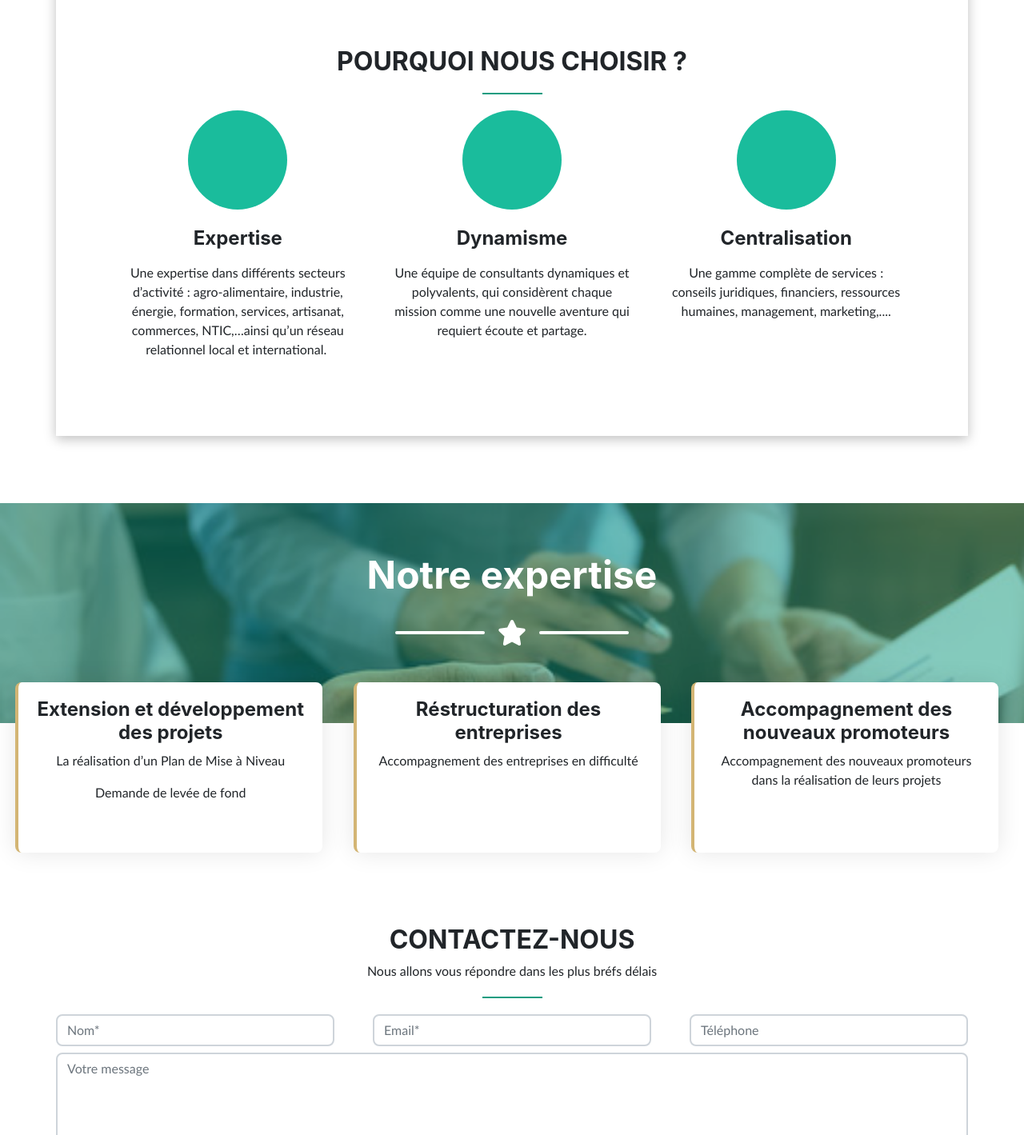
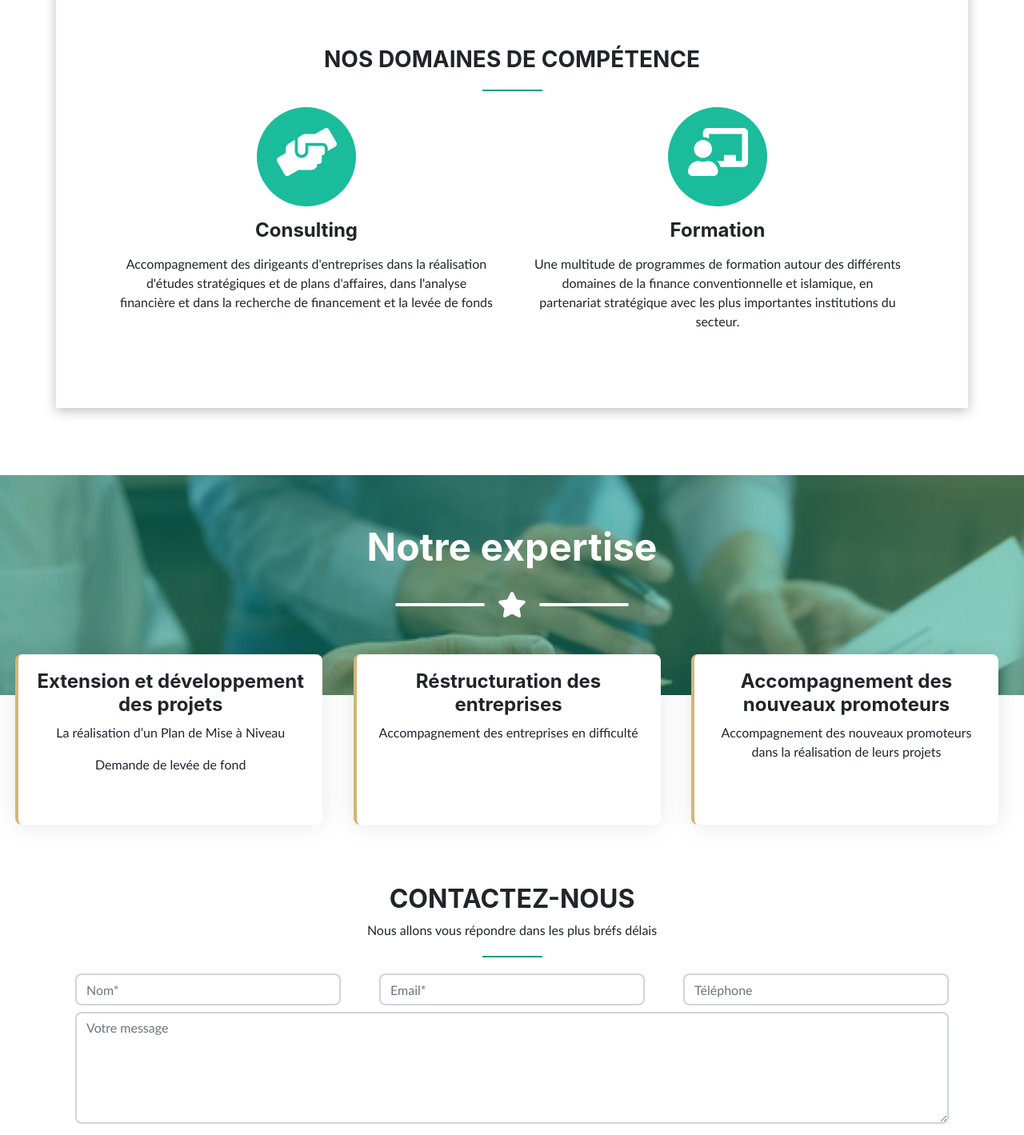
Before and after one commit to Houssem-Chaouachi/abrar-site, an Angular app: page /AFC in a window 1280 px wide. Shown: the part 780-2199 px from the top of the page at 80% size. Built offline with nearby package versions, Linux system fonts and the light colour scheme; a web font is replaced by a local one.

Commit message:
Afc Component updated v2

```diff
--- a/src/app/afc/afc.component.css
+++ b/src/app/afc/afc.component.css
@@ -11,6 +11,11 @@
     bottom:0px;
     left: 0px;
     right: 0px;
+}
+.logo-style{
+    width: 140px;
+    border-radius: 8px;
+    background-color:rgb(255, 255, 255)
 }
 .separator-line {
     height: 2px;
@@ -58,7 +63,7 @@ border-radius: 8px;
     box-shadow: 0 0 30px 0 rgba(0,0,0,.1);
     margin: -4% 2% 2% 1%;
     padding: 20px;
-    display:inline-table;
+    display:table-row;
     background-color: #ffffff;
     text-align: center;
     z-index: 1;
@@ -73,3 +78,8 @@ border-radius: 8px;
     padding: initial;
     padding-bottom: 65px;
 }
+.icon-size{
+    font-size: 60px;
+    margin-top: 26px;
+    color: rgb(255, 255, 255);
+}
--- a/src/app/afc/afc.component.html
+++ b/src/app/afc/afc.component.html
@@ -1,6 +1,6 @@
 <body id="page-top">
     <nav class="navbar navbar-expand-lg bg-secondary fixed-top activate.bs.scrollspy text-white">
-        <div class="container"><a class="navbar-brand js-scroll-trigger">Abrar One</a>
+        <div class="container"><img class="logo-style" src="../../assets/assets/img/portfolio/AFC.png" alt="">
             <button class="navbar-toggler navbar-toggler-right font-weight-bold bg-primary text-white rounded"
                 type="button" data-toggle="collapse" data-target="#navbarResponsive" aria-controls="navbarResponsive"
                 aria-expanded="false" aria-label="Toggle navigation">Menu <i class="fas fa-bars"></i></button>
@@ -56,53 +56,42 @@
         <div class="item" data-aos="fade-up">
             <div class="container container-style">
                 <div class="text-center">
-                    <h2 class="section-heading text-uppercase">Pourquoi nous choisir ?</h2>
+                    <h3 class="section-heading text-uppercase">NOS DOMAINES DE COMPÉTENCE</h3>
                     <div class="separator-line"></div>
                 </div>
                 <div class="row text-center">
-                    <div class="col-md-4" data-aos="fade-up" data-aos-anchor-placement="top-center">
+                    <div class="col-md-6" data-aos="fade-up" data-aos-anchor-placement="top-center">
                         <div class="flex-colum">
                             <div class="bg-primary circle-style">
                                 <!-- <img  src="../../assets/assets/img/portfolio/AbrarCom.png" alt=""> -->
-
+                                <i class="fas fa-hands-helping icon-size"></i>
                             </div>
-                            <h4 class="my-3">Expertise</h4>
-                            <p>Une expertise dans différents secteurs d’activité : agro-alimentaire,
-                                industrie, énergie, formation, services, artisanat, commerces, NTIC,…ainsi
-                                qu’un réseau relationnel local et international.
+                            <h4 class="my-3">Consulting</h4>
+                            <p>Accompagnement des dirigeants d'entreprises dans la réalisation d'études
+                                stratégiques et de plans d'affaires, dans l'analyse financière et dans la
+                                recherche de financement et la levée de fonds
                             </p>
                         </div>
                     </div>
-                    <div class="col-md-4" data-aos="fade-up" data-aos-anchor-placement="top-center">
+                    <div class="col-md-6" data-aos="fade-up" data-aos-anchor-placement="top-center">
                         <div class="flex-colum">
                             <div class="bg-primary circle-style">
                                 <!-- <img  src="../../assets/assets/img/portfolio/AbrarCom.png" alt=""> -->
-                                <!-- <i class="fab fa-react text-white" ></i> -->
+                                <i class="fas fa-chalkboard-teacher icon-size"></i>
                             </div>
-                            <h4 class="my-3">Dynamisme</h4>
-                            <p>Une équipe de consultants dynamiques et polyvalents,
-                                qui considèrent chaque mission comme une nouvelle
-                                aventure qui requiert écoute et partage.
+                            <h4 class="my-3">Formation</h4>
+                            <p>Une multitude de programmes de formation autour des différents domaines de la finance
+                                conventionnelle et islamique, en partenariat stratégique avec les plus importantes
+                                institutions du secteur.
                             </p>
                         </div>
                     </div>
-                    <div class="col-md-4" data-aos="fade-up" data-aos-anchor-placement="top-center">
-                        <div class="flex-colum">
-                            <div class="bg-primary circle-style">
-                                <!-- <img  src="../../assets/assets/img/portfolio/AbrarCom.png" alt=""> -->
-                            </div>
-                            <h4 class="my-3">Centralisation</h4>
-                            <p>Une gamme complète de services : conseils juridiques, financiers, ressources
-                                humaines, management, marketing,....</p>
-                        </div>
-                    </div>
+
                 </div>
             </div>
         </div>
     </section>
-
-    <div>
-        <section class="  background-img  text-white mb-0" id="about-us">
+    <section class=" background-img  text-white mb-0" id="about-us">
         <div class=" page-section section-expertise layer">
             <div class="container ">
                 <!-- About Section Heading-->
@@ -134,7 +123,7 @@
             <p>Accompagnement des nouveaux promoteurs dans la réalisation de leurs projets</p>
         </div>
     </div>
-        <section class="page-section container ">
+    <section class="container mt-5 ">
         <div class="text-center">
             <h2 class="section-heading text-uppercase">Contactez-nous</h2>
             <p>Nous allons vous répondre dans les plus bréfs délais </p>
@@ -143,30 +132,30 @@
         <form [formGroup]="contactForm" (ngSubmit)="onsubmit()">
             <div class="form-group">
                 <div class="row">
-                        <div class="col-md-4 ">
+                    <div class="col-md-4 mb-2">
                         <input type="text" formControlName="nom" placeholder="Nom*" class="form-control"
                             [ngClass]="{'is-invalid':submitted && form.nom.errors} ">
-                                <div *ngIf = "submitted && form.nom.errors" class="invalid-feedback">
+                        <div *ngIf="submitted && form.nom.errors" class="invalid-feedback">
                             Ce champ est requis
                         </div>
                     </div>
-                        <div class="col-md-4">
+                    <div class="col-md-4 mb-2">
                         <input type="email" formControlName="email" placeholder="Email*" class="form-control"
                             [ngClass]="{'is-invalid':submitted && form.email} ">
-                                <div *ngIf ="submitted && form.email.errors" class="invalid-feedback">
+                        <div *ngIf="submitted && form.email.errors" class="invalid-feedback">
                             Ce champ est requis
                         </div>
                     </div>
-                        <div class="col-md-4">
+                    <div class="col-md-4 mb-2">
                         <input type="tel" formControlName="tel" placeholder="Téléphone" class="form-control">
                     </div>
                 </div>
 
                 <div class="row">
-                        <div class="col-md-12 mt-2">
+                    <div class="col-md-12 mb-2">
                         <textarea name="" formControlName="msg" placeholder="Votre message" class="form-control"
                             [ngClass]="{'is-invalid': submitted && form.msg} "></textarea>
-                            <div *ngIf ="submitted && form.msg.errors" class="invalid-feedback">
+                        <div *ngIf="submitted && form.msg.errors" class="invalid-feedback">
                             Ce champ est requis
                         </div>
                     </div>
@@ -180,7 +169,6 @@
         </form>
     </section>
     <section class="page-section">
-            <div>
         <h2 class="text-center text-uppercase ">Nos références</h2>
         <p class="text-center">RESTRUCTURATION D’ENTREPRISE ET LEVEE DE FONDS</p>
         <div class="separator-line"></div>
@@ -236,11 +224,9 @@
                 <img src="../../assets/assets/img/references/formation/attijari bank.png">
             </div>
         </div>
-            </div>
+
 
     </section>
 
-    </div>
-
     <app-footer></app-footer>
 </body>
--- a/src/app/afc/afc.component.ts
+++ b/src/app/afc/afc.component.ts
@@ -19,10 +19,10 @@ this.contactForm = this.formBuilder.group({
   tel: ['', [Validators.required && Validators.minLength(8)]],
   msg: ['', [Validators.required]]
 });
+}
+  get form() {
+    return this.contactForm.controls;
   }
-get form() {
-  return this.contactForm.controls;
-}
 
 onsubmit(): void {
   this.submitted = true;
```
Lines whose indentation alone changed are shown as unchanged.
